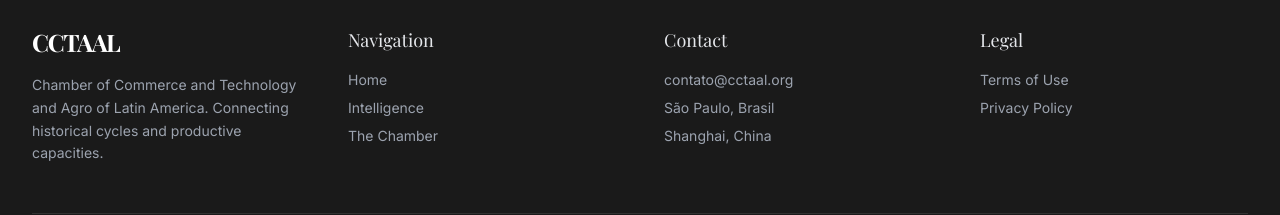
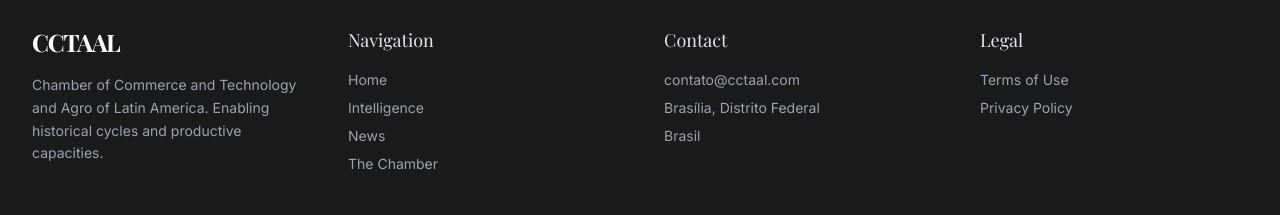
Before and after one commit to caiolacerdamt/cctaal, a React (Vite) app: page / in a window 1280 px wide. Shown: the part 5393-5608 px from the top of the page. Built offline with nearby package versions, Linux system fonts and the light colour scheme; a web font is replaced by a local one.

Commit message:
Update footer description: Viabilizando/Enabling/FuNeng, News link, Contact info

```diff
--- a/public/locales/en/translation.json
+++ b/public/locales/en/translation.json
@@ -126,7 +126,7 @@
         "cta": "Click to Subscribe"
     },
     "footer": {
-        "description": "Chamber of Commerce and Technology and Agro of Latin America. <0/>Connecting historical cycles and productive capacities.",
+        "description": "Chamber of Commerce and Technology and Agro of Latin America. <0/>Enabling historical cycles and productive capacities.",
         "nav_title": "Navigation",
         "contact_title": "Contact",
         "legal_title": "Legal",
--- a/public/locales/es/translation.json
+++ b/public/locales/es/translation.json
@@ -126,7 +126,7 @@
         "cta": "Haga clic para Suscribirse"
     },
     "footer": {
-        "description": "Cámara de Comercio y Tecnología y Agro de América Latina. <0/>Conectando ciclos históricos y capacidades productivas.",
+        "description": "Cámara de Comercio y Tecnología y Agro de América Latina. <0/>Viabilizando ciclos históricos y capacidades produtivas.",
         "nav_title": "Navegación",
         "contact_title": "Contacto",
         "legal_title": "Legal",
--- a/public/locales/pt/translation.json
+++ b/public/locales/pt/translation.json
@@ -126,7 +126,7 @@
         "cta": "Solicitar Credenciamento"
     },
     "footer": {
-        "description": "Câmara de Comércio e Tecnologia e Agro da América Latina. <0/>Conectando ciclos históricos e capacidades produtivas.",
+        "description": "Câmara de Comércio e Tecnologia e Agro da América Latina. <0/>Viabilizando ciclos históricos e capacidades produtivas.",
         "nav_title": "Navegação",
         "contact_title": "Contato",
         "legal_title": "Legal",
--- a/public/locales/zh/translation.json
+++ b/public/locales/zh/translation.json
@@ -126,7 +126,7 @@
         "cta": "点击订阅"
     },
     "footer": {
-        "description": "拉美商业、技术与农业商会。 <0/>连接历史周期与生产能力。",
+        "description": "拉美商业、技术与农业商会。 <0/>赋能历史周期与生产能力。",
         "nav_title": "导航",
         "contact_title": "联系我们",
         "legal_title": "法律",
--- a/src/components/Footer.tsx
+++ b/src/components/Footer.tsx
@@ -16,7 +16,7 @@ const Footer = () => {
                             <Trans i18nKey="footer.description" components={{ 0: <br /> }}>
                                 Câmara do Comércio e Tecnologia do Agro e da América Latina.
                                 <br />
-                                Conectando ciclos históricos e capacidades produtivas.
+                                Viabilizando ciclos históricos e capacidades produtivas.
                             </Trans>
                         </p>
                     </div>
@@ -26,6 +26,7 @@ const Footer = () => {
                         <ul className="space-y-2 text-gray-400 text-sm">
                             <li><Link to="/" className="hover:text-white transition-colors">Home</Link></li>
                             <li><Link to="/intelligence" className="hover:text-white transition-colors">{t('nav.intelligence')}</Link></li>
+                            <li><Link to="/noticias" className="hover:text-white transition-colors">{t('nav.news')}</Link></li>
                             <li><Link to="/camara" className="hover:text-white transition-colors">{t('nav.chamber')}</Link></li>
                         </ul>
                     </div>
@@ -33,9 +34,9 @@ const Footer = () => {
                     <div>
                         <h3 className="font-serif text-lg mb-4 text-gray-200">{t('footer.contact_title')}</h3>
                         <ul className="space-y-2 text-gray-400 text-sm">
-                            <li>contato@cctaal.org</li>
-                            <li>São Paulo, Brasil</li>
-                            <li>Shanghai, China</li>
+                            <li>contato@cctaal.com</li>
+                            <li>Brasília, Distrito Federal</li>
+                            <li>Brasil</li>
                         </ul>
                     </div>
 
```
